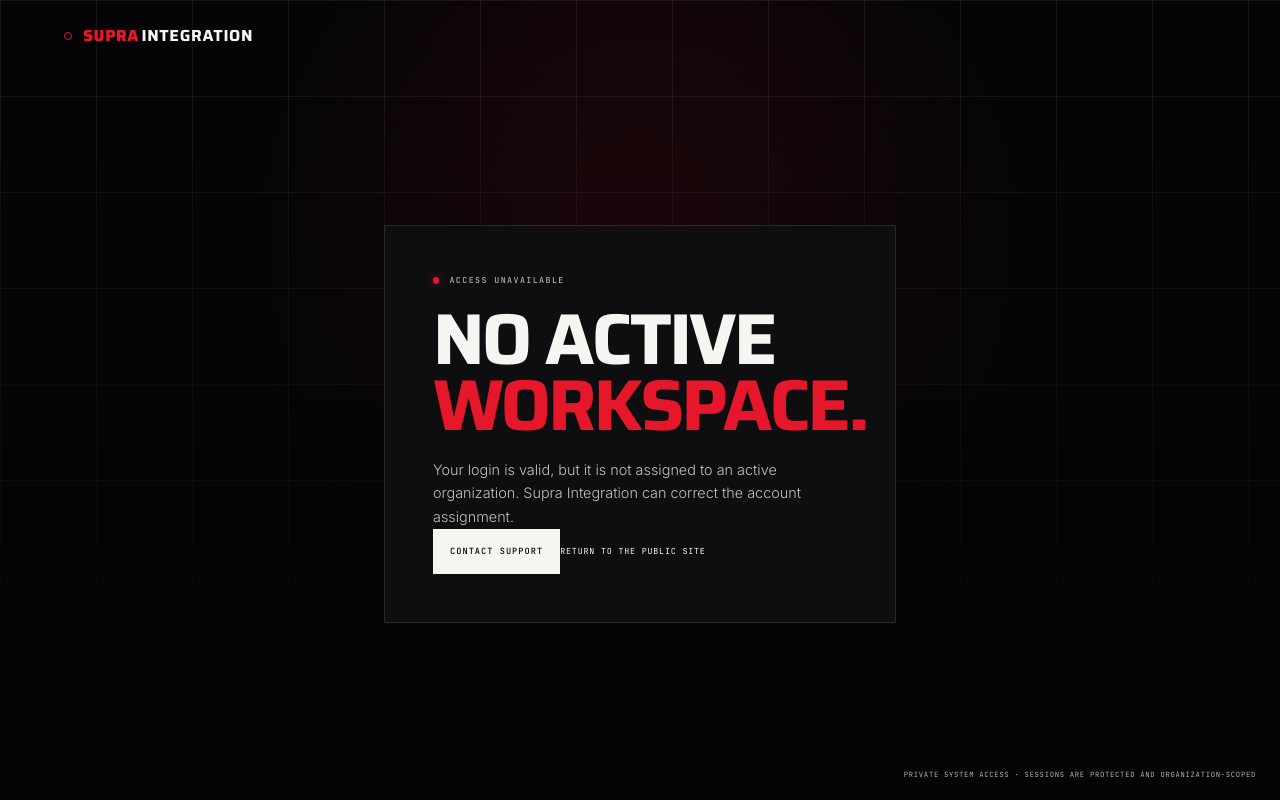
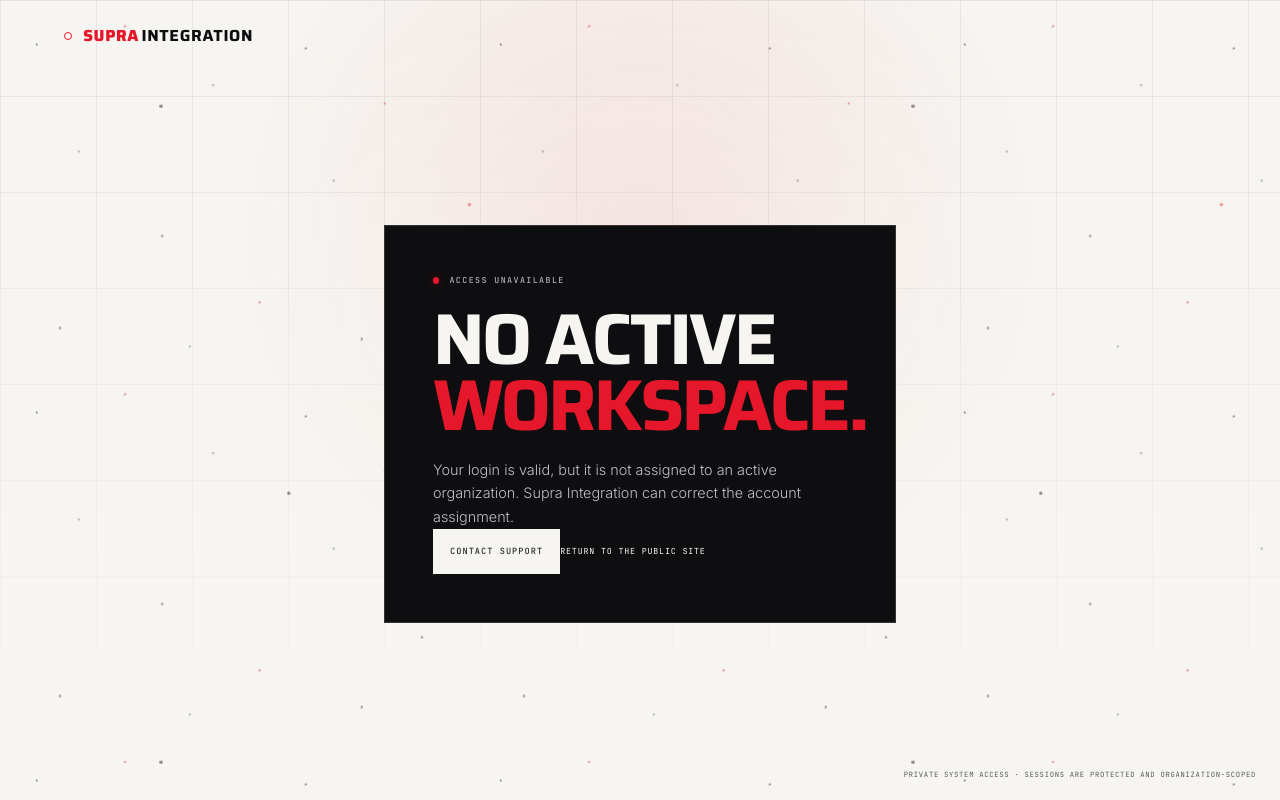
Before and after one commit to SupraScales/supraintegration, a Next.js app: page /access-denied in a window 1280 px wide. Built offline with nearby package versions, Linux system fonts and the light colour scheme.

Commit message:
feat: move site to cream spatial theme

```diff
--- a/src/app/globals.css
+++ b/src/app/globals.css
@@ -1,21 +1,34 @@
 @import "tailwindcss";
 
 @theme {
-  --color-void: #050507;
-  --color-void-raised: #0e0e10;
-  --color-void-soft: #17171c;
-  --color-white: #f6f5f1;
-  --color-white-soft: #c2c2c6;
-  --color-white-dim: #afafb5;
-  --color-rule: #2a2a2e;
-  --color-rule-soft: rgba(246, 245, 241, 0.14);
-  --color-rule-faint: rgba(246, 245, 241, 0.07);
+  --color-paper: #f6f5f1;
+  --color-paper-raised: #eceae3;
+  --color-paper-soft: #eceae3;
+  --color-ink: #0e0e10;
+  --color-ink-soft: #2a2a2e;
+  --color-ink-mid: #5a5a60;
+  --color-ink-light: #73737a;
+  --color-card-dark: #0e0e10;
+  --color-on-dark: #f6f5f1;
+  --color-on-dark-soft: #c2c2c6;
+  --color-on-dark-dim: #afafb5;
+  --color-dark-rule: rgba(246, 245, 241, 0.16);
+  --color-dark-rule-faint: rgba(246, 245, 241, 0.08);
+  --color-void: #f6f5f1;
+  --color-void-raised: #eceae3;
+  --color-void-soft: #eceae3;
+  --color-white: #0e0e10;
+  --color-white-soft: #2a2a2e;
+  --color-white-dim: #5a5a60;
+  --color-rule: #c2bfb6;
+  --color-rule-soft: rgba(14, 14, 16, 0.16);
+  --color-rule-faint: rgba(14, 14, 16, 0.07);
   --color-red: #e6172a;
-  --color-red-soft: rgba(230, 23, 42, 0.14);
-  --color-red-mid: rgba(230, 23, 42, 0.32);
-  --color-red-glow: rgba(230, 23, 42, 0.48);
-  --color-white-glow: rgba(246, 245, 241, 0.45);
-  --color-void-nav: rgba(5, 5, 7, 0.92);
+  --color-red-soft: rgba(230, 23, 42, 0.1);
+  --color-red-mid: rgba(230, 23, 42, 0.28);
+  --color-red-glow: rgba(230, 23, 42, 0.32);
+  --color-white-glow: rgba(14, 14, 16, 0.2);
+  --color-void-nav: rgba(246, 245, 241, 0.94);
   --color-transparent: transparent;
 
   --font-sans: var(--font-inter);
@@ -53,7 +66,7 @@
 }
 
 body::before {
-  opacity: 0.68;
+  opacity: 0.62;
   background-image:
     radial-gradient(circle at 8% 12%, var(--color-white) 0 1px, var(--color-transparent) 1.4px),
     radial-gradient(circle at 17% 41%, var(--color-white-dim) 0 1px, var(--color-transparent) 1.4px),
@@ -69,6 +82,7 @@
     radial-gradient(circle at 41% 94%, var(--color-white-dim) 0 1px, var(--color-transparent) 1.3px),
     radial-gradient(circle at 78% 92%, var(--color-white) 0 1px, var(--color-transparent) 1.4px);
   background-size: 29rem 23rem;
+  animation: star-twinkle-soft 7.2s ease-in-out infinite alternate-reverse;
 }
 
 body::after {
@@ -98,9 +112,7 @@
 .space-page {
   position: relative;
   z-index: 1;
-  background:
-    radial-gradient(circle at 50% 8%, var(--color-red-soft), var(--color-transparent) 22rem),
-    linear-gradient(180deg, var(--color-transparent), var(--color-void) 75rem);
+  background: radial-gradient(circle at 50% 8%, var(--color-red-soft), var(--color-transparent) 22rem);
 }
 
 .space-eyebrow,
@@ -284,7 +296,7 @@
 .space-secondary:hover {
   border-color: var(--color-red);
   background: var(--color-red);
-  color: var(--color-white);
+  color: var(--color-paper);
   transform: translateY(-1px);
 }
 
@@ -432,10 +444,11 @@
   height: 100%;
   border: 1px solid var(--color-red);
   border-radius: 50%;
-  background: radial-gradient(circle at 36% 29%, var(--color-white), var(--color-red) 7%, var(--color-void-raised) 42%, var(--color-void) 72%);
+  background: radial-gradient(circle at 36% 29%, var(--color-red) 0 52%, var(--color-ink-soft) 78%, var(--color-ink) 100%);
   box-shadow:
     0 0 2.5rem var(--color-red-glow),
     inset 0 0 2.2rem var(--color-red-mid);
+  color: var(--color-paper);
   animation: core-breathe 3.6s ease-in-out infinite alternate;
 }
 
@@ -704,8 +717,9 @@
   height: 10rem;
   border: 1px solid var(--color-red);
   border-radius: 50%;
-  background: radial-gradient(circle at 38% 32%, var(--color-white), var(--color-red) 6%, var(--color-void-raised) 38%, var(--color-void) 73%);
+  background: radial-gradient(circle at 38% 32%, var(--color-red), var(--color-ink-soft) 24%, var(--color-ink) 73%);
   box-shadow: 0 0 2.2rem var(--color-red-glow);
+  color: var(--color-paper);
   text-align: center;
 }
 
@@ -1224,8 +1238,9 @@
   height: 9rem;
   border: 1px solid var(--color-red);
   border-radius: 50%;
-  background: radial-gradient(circle, var(--color-red-mid), var(--color-void-raised) 53%, var(--color-void) 72%);
+  background: radial-gradient(circle at 38% 30%, var(--color-red-mid), var(--color-ink-soft) 48%, var(--color-ink) 72%);
   box-shadow: 0 0 2rem var(--color-red-glow);
+  color: var(--color-paper);
   text-align: center;
   transform: translate(-50%, -50%);
 }
@@ -1235,8 +1250,8 @@
   height: 0.45rem;
   margin: 0 auto 0.45rem;
   border-radius: 50%;
-  background: var(--color-white);
-  box-shadow: 0 0 0.7rem var(--color-white-glow);
+  background: var(--color-red);
+  box-shadow: 0 0 0.7rem var(--color-red-glow);
 }
 
 .layer-core span,
@@ -1624,6 +1639,11 @@
   to { opacity: 0.48; transform: translate3d(0.2rem, -0.35rem, 0); }
 }
 
+@keyframes star-twinkle-soft {
+  from { opacity: 0.36; transform: translate3d(0, 0, 0); }
+  to { opacity: 0.68; transform: translate3d(-0.16rem, 0.24rem, 0); }
+}
+
 @keyframes core-breathe {
   from { transform: scale(0.97); }
   to { transform: scale(1.03); }
@@ -1882,6 +1902,7 @@
 @media (prefers-reduced-motion: reduce) {
   html { scroll-behavior: auto; }
 
+  body::before,
   body::after,
   .hero-core,
   .hero-atom-runner,
@@ -1906,7 +1927,7 @@
   position: relative;
   z-index: 1;
   min-height: 100svh;
-  background: var(--color-void);
+  background: var(--color-transparent);
   color: var(--color-white);
 }
 
@@ -2101,7 +2122,7 @@
 .product-button:not(:disabled):hover {
   border-color: var(--color-red);
   background: var(--color-red);
-  color: var(--color-white);
+  color: var(--color-paper);
 }
 
 .auth-text-link {
@@ -3252,3 +3273,34 @@
     transition: none;
   }
 }
+
+/* Ink cards on the cream spatial canvas */
+.constellation-detail,
+.constellation-static article,
+.layer-static article,
+.layer-face,
+.space-protocol-card,
+.booking-calendar,
+.auth-panel,
+.kpi-card,
+.product-empty,
+.product-panel,
+.settings-grid > div,
+.agent-console,
+.client-table-shell,
+.configuration-head,
+.configuration-form fieldset,
+.configuration-actions {
+  --color-void: var(--color-ink-soft);
+  --color-void-raised: var(--color-card-dark);
+  --color-void-soft: var(--color-ink-soft);
+  --color-white: var(--color-on-dark);
+  --color-white-soft: var(--color-on-dark-soft);
+  --color-white-dim: var(--color-on-dark-dim);
+  --color-rule: var(--color-dark-rule);
+  --color-rule-soft: var(--color-dark-rule);
+  --color-rule-faint: var(--color-dark-rule-faint);
+  border-color: var(--color-dark-rule);
+  background-color: var(--color-card-dark);
+  color: var(--color-on-dark);
+}
--- a/src/components/calendly-embed.tsx
+++ b/src/components/calendly-embed.tsx
@@ -38,8 +38,8 @@
     }
 
     const url = new URL(CALENDLY_URL);
-    url.searchParams.set("background_color", readColorToken("--color-void"));
-    url.searchParams.set("text_color", readColorToken("--color-white"));
+    url.searchParams.set("background_color", readColorToken("--color-card-dark"));
+    url.searchParams.set("text_color", readColorToken("--color-on-dark"));
     url.searchParams.set("primary_color", readColorToken("--color-red"));
     url.searchParams.set("hide_gdpr_banner", "1");
 
```
Also changed, not shown: 1 other file (tests, documents, lock files or other folders).
